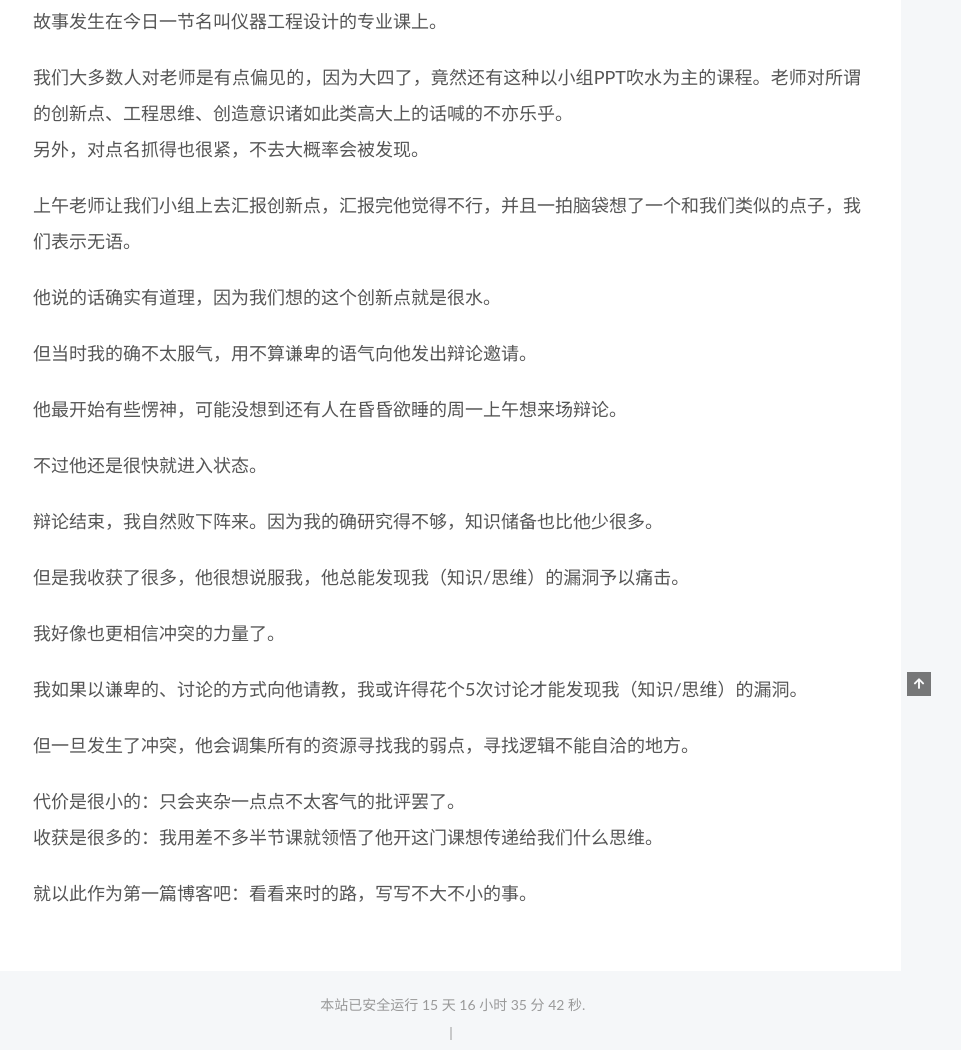
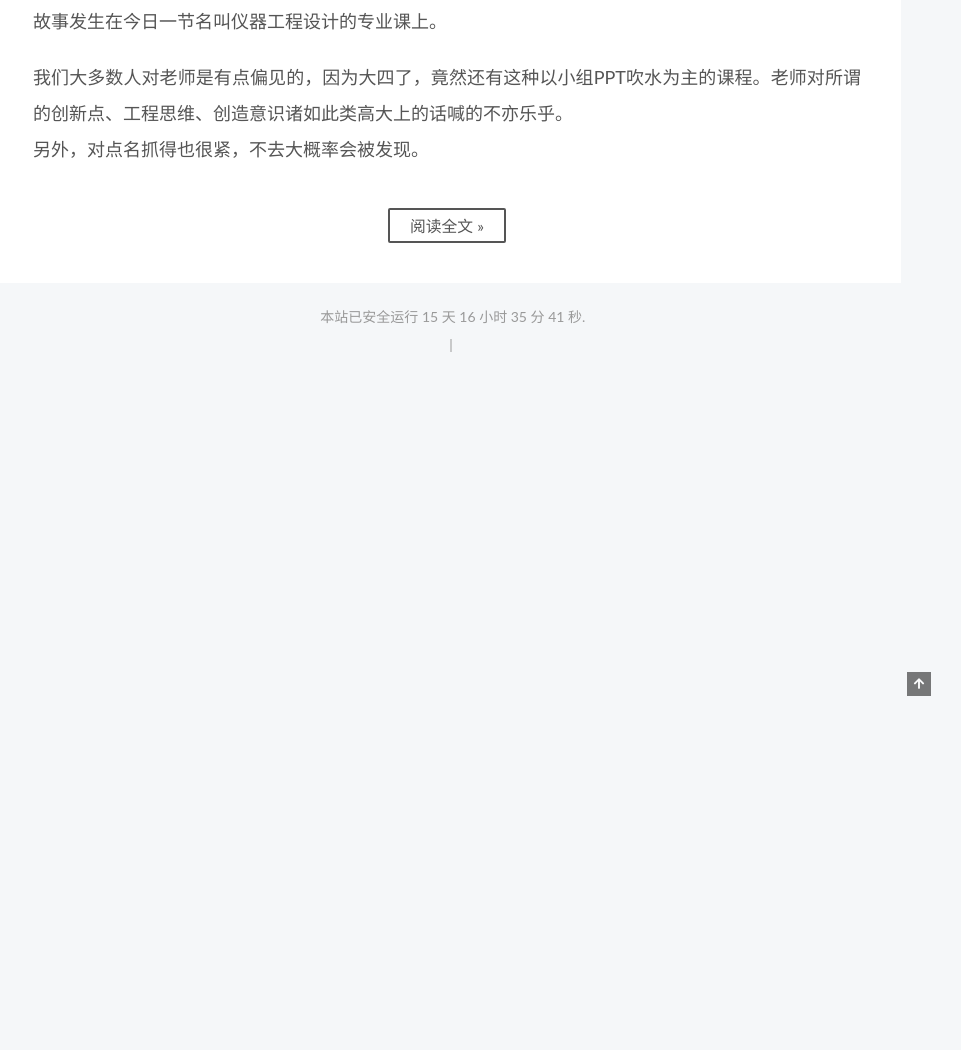
Before and after one commit to CharlesHann/CharlesHann.github.io, a plain HTML site: page index.html in a window 1280 px wide. Shown: the part 204-1254 px from the top of the page, without its empty margins (319-1280 px from the left). After the commit the page ends 800 px from the top, so only its background shows below. Drawn offline with Linux system fonts and the light colour scheme; some packages are replaced by stand-ins of ours; a script that the page names is missing; a web font is replaced by a local one.

Commit message:
Site updated: 2025-11-24 22:35:36

```diff
--- a/css/main.css
+++ b/css/main.css
@@ -1168,7 +1168,7 @@ pre .javascript .function {
 }
 .links-of-author a::before,
 .links-of-author span.exturl::before {
-  background: #ddff2a;
+  background: #b0ffc3;
   border-radius: 50%;
   content: ' ';
   display: inline-block;
--- a/index.html
+++ b/index.html
@@ -171,7 +171,7 @@
               <span class="post-meta-item-text">发表于</span>
 
 
-              <time title="创建时间：2025-11-24 22:05:25 / 修改时间：22:26:34" itemprop="dateCreated datePublished" datetime="2025-11-24T22:05:25+08:00">2025-11-24</time>
+              <time title="创建时间：2025-11-24 22:05:25 / 修改时间：22:35:09" itemprop="dateCreated datePublished" datetime="2025-11-24T22:05:25+08:00">2025-11-24</time>
             </span>
 
 
@@ -187,18 +187,13 @@
 
           <p>故事发生在今日一节名叫仪器工程设计的专业课上。</p>
 <p>我们大多数人对老师是有点偏见的，因为大四了，竟然还有这种以小组PPT吹水为主的课程。老师对所谓的创新点、工程思维、创造意识诸如此类高大上的话喊的不亦乐乎。<br>另外，对点名抓得也很紧，不去大概率会被发现。</p>
-<p>上午老师让我们小组上去汇报创新点，汇报完他觉得不行，并且一拍脑袋想了一个和我们类似的点子，我们表示无语。</p>
-<p>他说的话确实有道理，因为我们想的这个创新点就是很水。</p>
-<p>但当时我的确不太服气，用不算谦卑的语气向他发出辩论邀请。</p>
-<p>他最开始有些愣神，可能没想到还有人在昏昏欲睡的周一上午想来场辩论。</p>
-<p>不过他还是很快就进入状态。</p>
-<p>辩论结束，我自然败下阵来。因为我的确研究得不够，知识储备也比他少很多。</p>
-<p>但是我收获了很多，他很想说服我，他总能发现我（知识&#x2F;思维）的漏洞予以痛击。</p>
-<p>我好像也更相信冲突的力量了。</p>
-<p>我如果以谦卑的、讨论的方式向他请教，我或许得花个5次讨论才能发现我（知识&#x2F;思维）的漏洞。</p>
-<p>但一旦发生了冲突，他会调集所有的资源寻找我的弱点，寻找逻辑不能自洽的地方。</p>
-<p>代价是很小的：只会夹杂一点点不太客气的批评罢了。<br>收获是很多的：我用差不多半节课就领悟了他开这门课想传递给我们什么思维。</p>
-<p>就以此作为第一篇博客吧：看看来时的路，写写不大不小的事。</p>
+          <!--noindex-->
+            <div class="post-button">
+              <a class="btn" href="/2025/11/24/2025-11-24/#more" rel="contents">
+                阅读全文 &raquo;
+              </a>
+            </div>
+          <!--/noindex-->
 
 
     </div>
```
Also changed, not shown: 2025/11/24/2025-11-24/index.html (+6 -4 lines).
